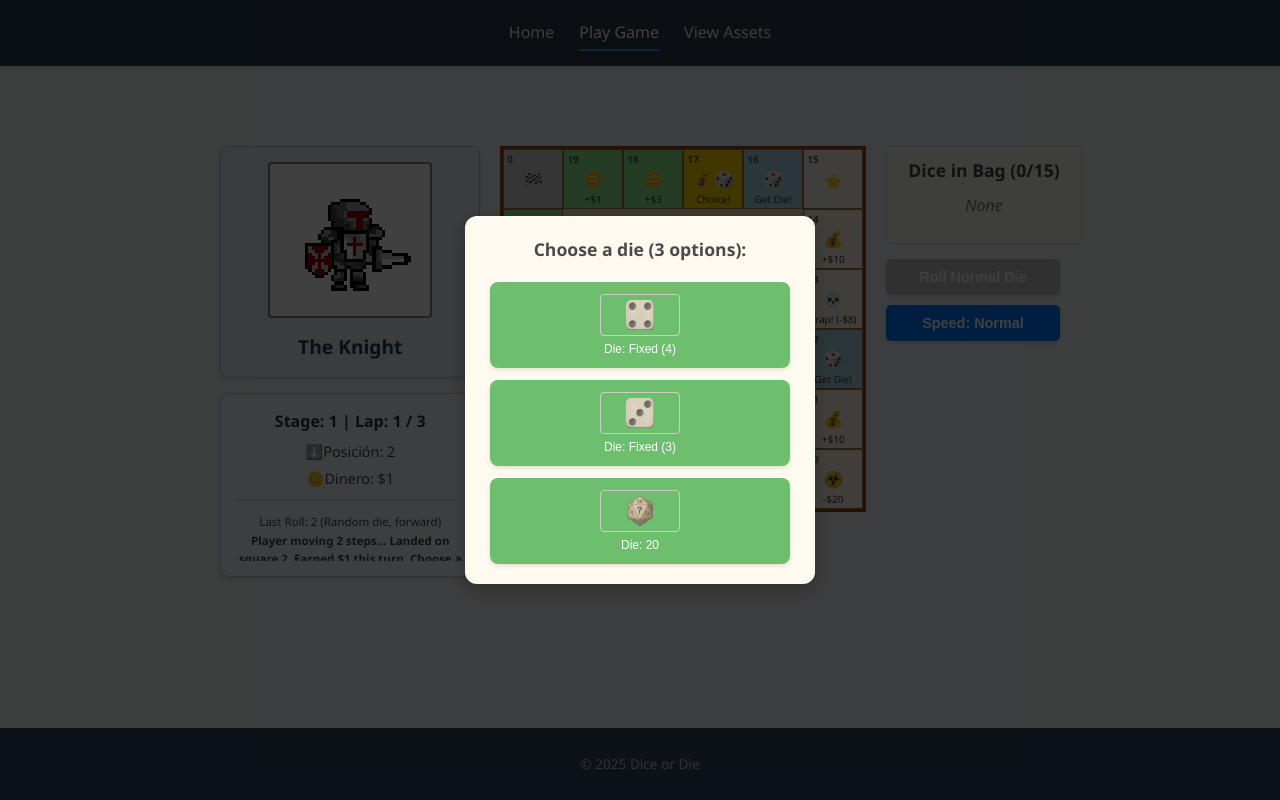
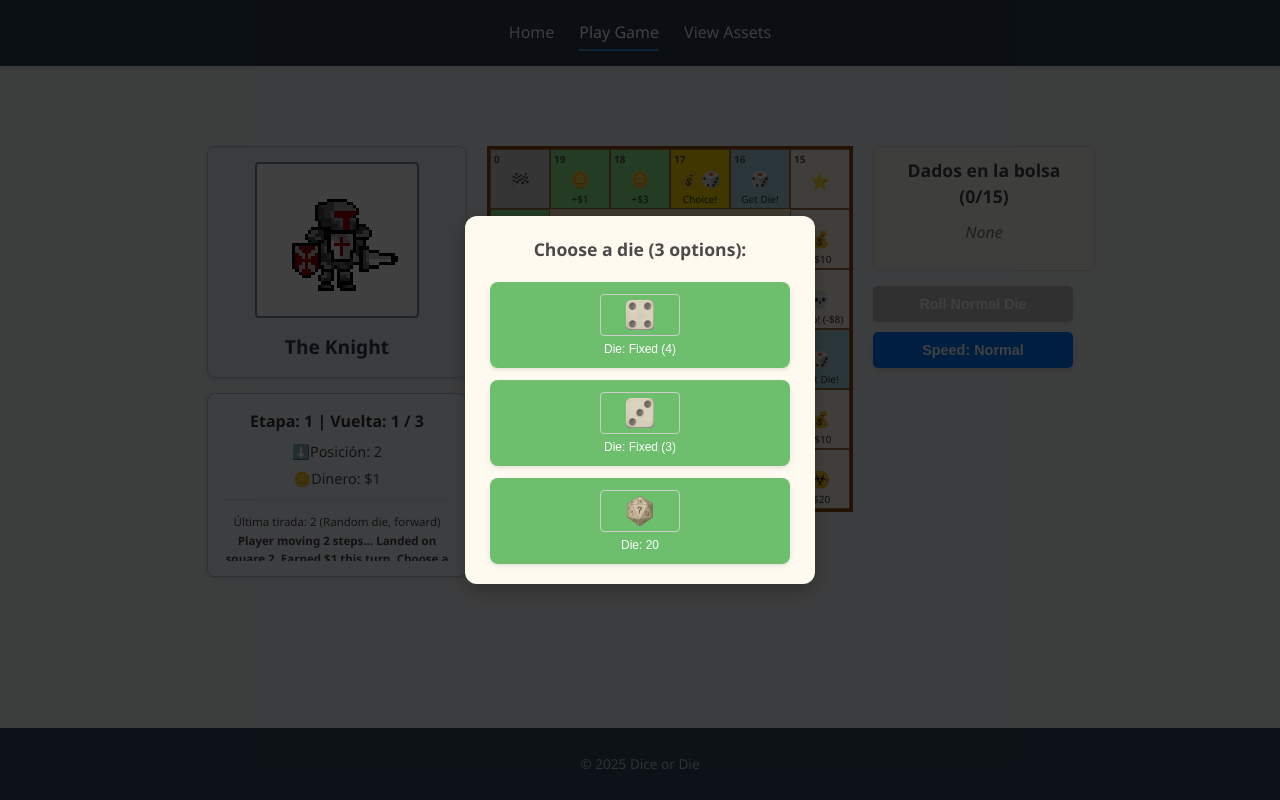
Before and after one commit to Dantexito/Solemne2_AppWeb, a Vue app: page /game in a window 1280 px wide. Both pictures are taken after a click on the button "Roll Normal Die". Built offline with nearby package versions, Linux system fonts and the light colour scheme.

Commit message:
translations

```diff
--- a/src/components/GameInfo.vue
+++ b/src/components/GameInfo.vue
@@ -18,7 +18,7 @@ const {
 <template>
   <div class="game-stats-panel">
     <h3>
-      Stage: {{ playerStage }} | Lap: {{ playerLap }} /
+      Etapa: {{ playerStage }} | Vuelta: {{ playerLap }} /
       {{ currentStageConfig?.lapsToComplete || 3 }}
     </h3>
     <p>⬇️Posición: {{ playerPosition }}</p>
@@ -26,11 +26,11 @@ const {
     <hr />
     <div class="debug-info">
       <p v-if="lastDiceRoll">
-        Last Roll: {{ lastDiceRoll.value }} ({{ lastDiceRoll.type }} die,
+        Última tirada: {{ lastDiceRoll.value }} ({{ lastDiceRoll.type }} die,
         {{ lastDiceRoll.direction }})
       </p>
       <p class="game-feedback" v-if="gameMessage">{{ gameMessage }}</p>
-      <p v-if="!lastDiceRoll && !gameMessage">Roll the die!</p>
+      <p v-if="!lastDiceRoll && !gameMessage">Tira el dado!</p>
     </div>
   </div>
 </template>
--- a/src/components/ReservedDiceDisplay.vue
+++ b/src/components/ReservedDiceDisplay.vue
@@ -22,7 +22,7 @@ function useReservedDie(index) {
 
 <template>
   <div class="reserved-dice-container">
-    <h3>Dice in Bag ({{ diceBagCapacityDisplay }})</h3>
+    <h3>Dados en la bolsa ({{ diceBagCapacityDisplay }})</h3>
     <p v-if="reservedDice.length === 0" class="no-dice-text">None</p>
     <div class="dice-grid">
       <SingleDieDisplay
```
